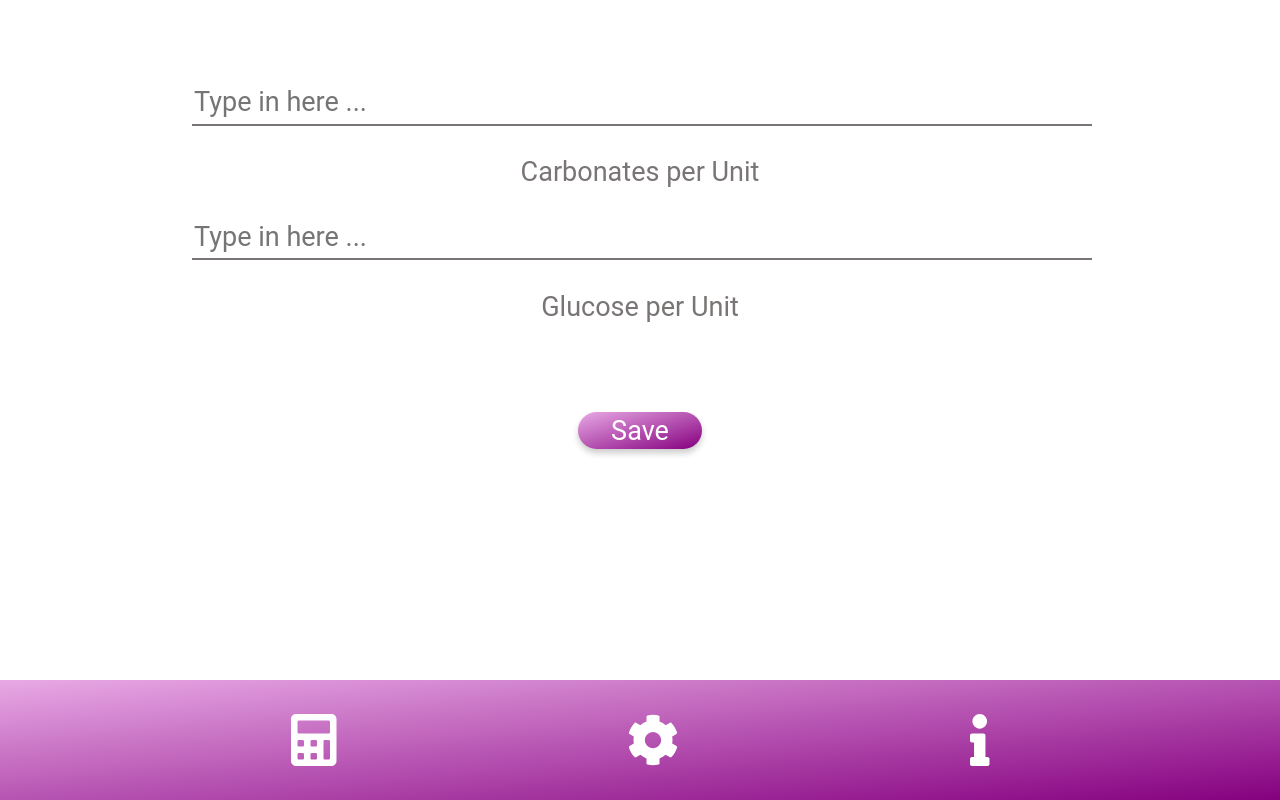
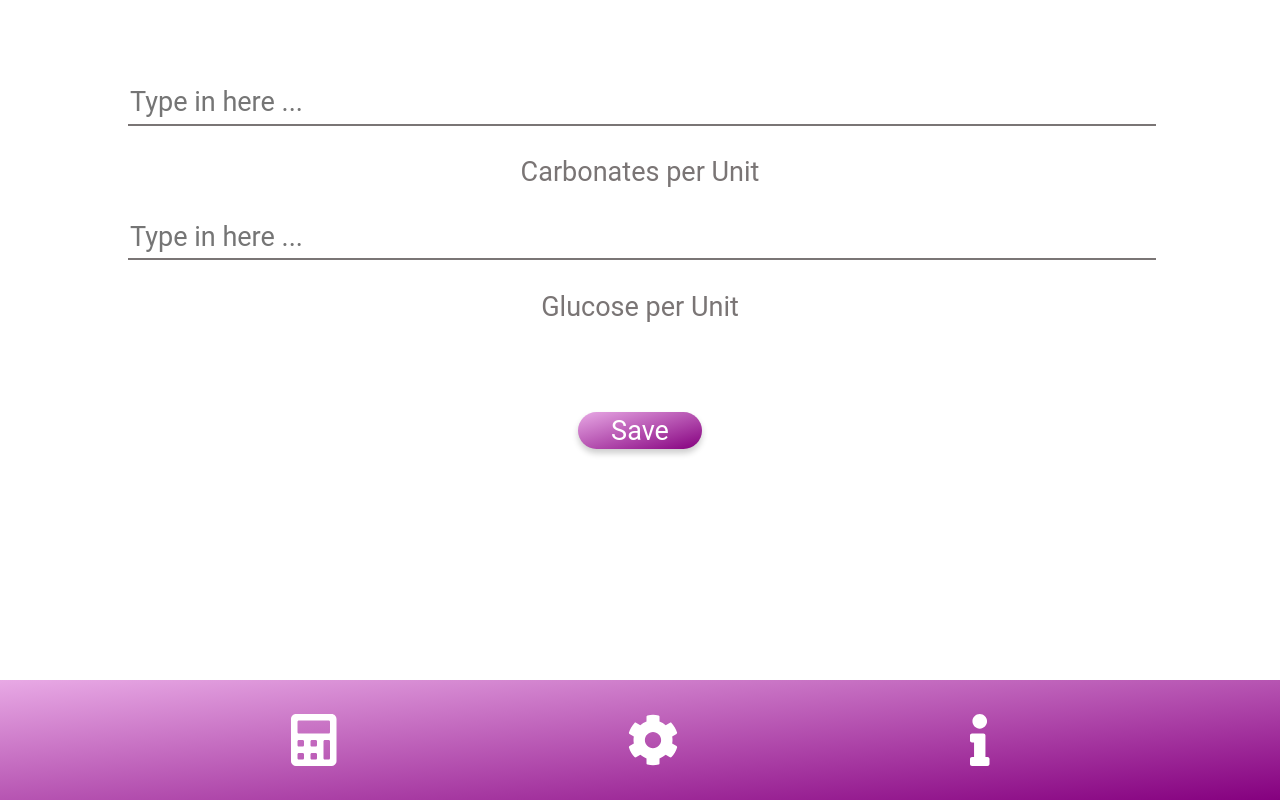
Before and after one commit to kaisetim/Insulin-Calculator, a React app: page / in a window 1280 px wide. Built offline with nearby package versions, Linux system fonts and the light colour scheme; the HTML template or start-up script is replaced by a standard one.

Commit message:
Code improvements

```diff
--- a/packages/front/src/component/inputField/inputField.scss
+++ b/packages/front/src/component/inputField/inputField.scss
@@ -87,7 +87,7 @@
 .inputContainerSettings {
   margin: 0 auto;
   text-align: center;
-  width: 70%;
+  width: 80%;
 
   .inputSettings {
     height: 2rem;
--- a/packages/front/src/component/menuBar/menuBar.jsx
+++ b/packages/front/src/component/menuBar/menuBar.jsx
@@ -8,23 +8,18 @@ import menuStyles from "./menuBar.scss";
 export const MenuBar = () => {
   return (
     <div className={`row ${menuStyles.menuBar}`}>
-      <div className={`${menuStyles.iconCol}`}>
       <Link to="/calculator" className={`${menuStyles["icon-link"]}`}>
         <FontAwesomeIcon
           icon={faCalculator}
           className={`${menuStyles.calculatorIcon} ${menuStyles.icon}`}
         />
       </Link>
-      </div>
-      <div className={`${menuStyles.iconCol}`}>
       <Link to="/" className={`${menuStyles["icon-link"]}`}>
         <FontAwesomeIcon
           icon={faCog}
           className={`${menuStyles.cogIcon} ${menuStyles.icon}`}
         />
       </Link>
-      </div>
-      <div className={`${menuStyles.iconCol}`}>
       <Link to="/info" className={`${menuStyles["icon-link"]}`}>
         <FontAwesomeIcon
           icon={faInfo}
@@ -32,6 +27,5 @@ export const MenuBar = () => {
         />
       </Link>
     </div>
-    </div>
   );
 };
--- a/packages/front/src/component/menuBar/menuBar.scss
+++ b/packages/front/src/component/menuBar/menuBar.scss
@@ -15,7 +15,7 @@
 
   .icon {
     font-size: $font-size-icon;
-    color: white;
+    color: $color-white;
 
     &:hover {
       transform: scale(1.25);
--- a/packages/front/src/generalStyle.scss
+++ b/packages/front/src/generalStyle.scss
@@ -9,15 +9,14 @@
 
 body {
   margin: 0;
-  color: $color-grey-light;
   height: 100vh;
   display: flex;
   align-items: center;
+  color: $color-grey-light;
 }
 
 :global {
   #container {
-    vertical-align: middle;
     height: 80vh;
     display: flex;
     flex-direction: column;
```
Also changed, not shown: packages/front/src/routes.jsx (deleted, +0 -19 lines). Lines whose indentation alone changed are shown as unchanged.
